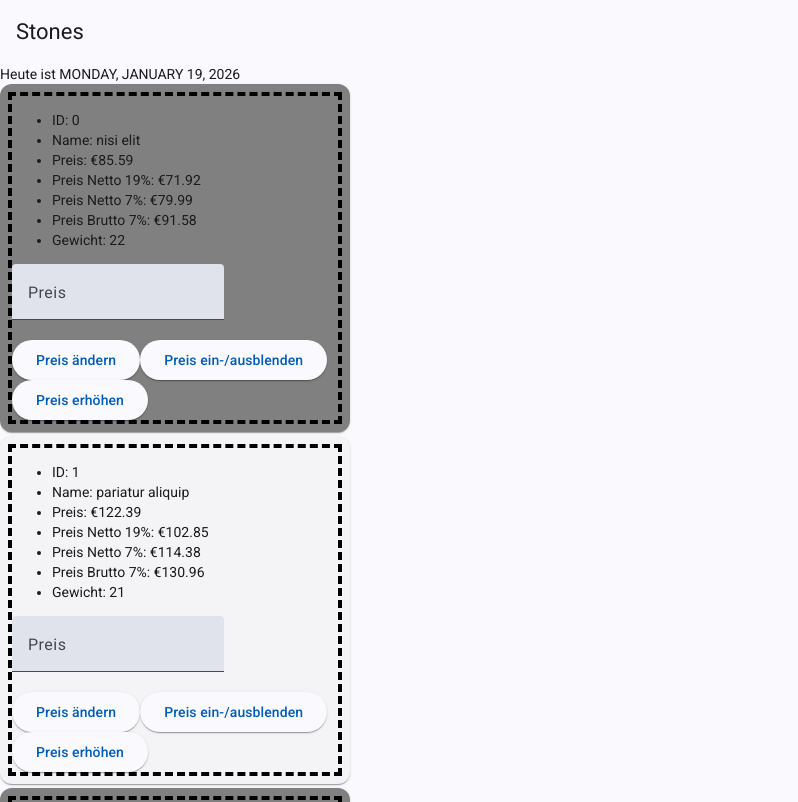
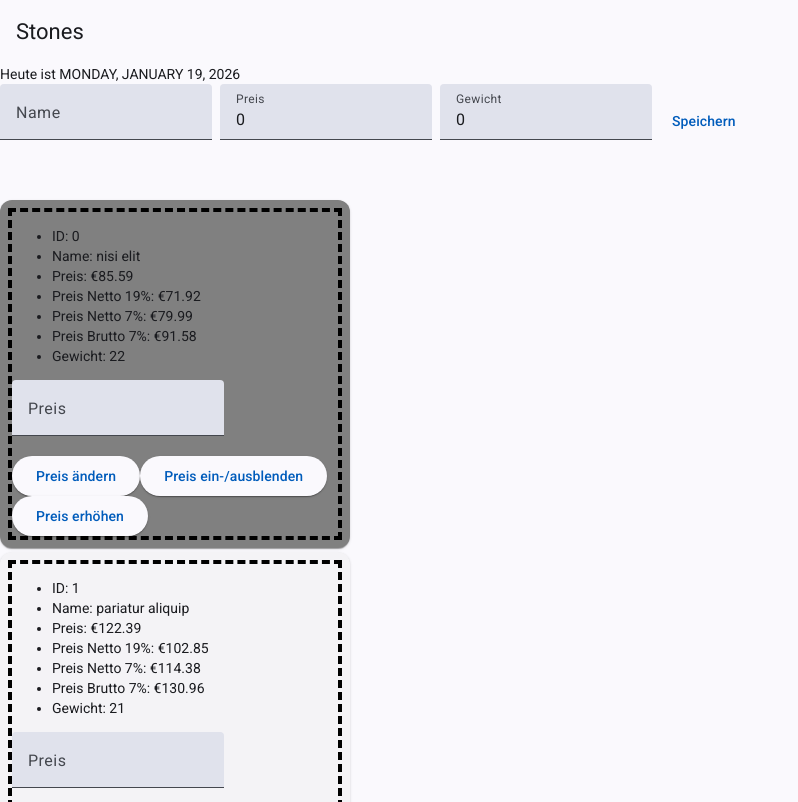
Before and after one commit to dboeckerSN/stones012026, an Angular app: page / in a window 1280 px wide. Shown: the top 802 px of the page, without its empty margins (0-798 px from the left). Built offline with nearby package versions, Linux system fonts and the light colour scheme.

Commit message:
Aufgabe 6.1

```diff
--- a/src/app/app.html
+++ b/src/app/app.html
@@ -1,6 +1,8 @@
 <mat-toolbar><span>Stones</span></mat-toolbar>
 
 <span>Heute ist {{ heute | date : 'fullDate' | uppercase }}</span>
+
+<stn-product-form (saveProduct)="onSaveProduct($event)" />
 @for (product of products; track product.id; let isEven = $even) {
 <mat-card [ngClass]="{ 'even-style': isEven }">
   <stn-product-display [product]="product" (priceChange)="onPriceChange($event)" />
--- a/src/app/app.ts
+++ b/src/app/app.ts
@@ -58,4 +58,8 @@ export class App {
   onPriceChange(price: number) {
     alert('Neuer Preis: ' + price);
   }
+
+  onSaveProduct(product: Product) {
+    this.products.unshift(product);
+  }
 }
--- /dev/null
+++ b/src/app/product/product-form/product-form.css
@@ -0,0 +1,6 @@
+form {
+  margin-bottom: 40px;
+}
+mat-form-field {
+  margin-right: 8px;
+}
--- /dev/null
+++ b/src/app/product/product-form/product-form.html
@@ -0,0 +1,15 @@
+<form [formGroup]="productForm">
+  <mat-form-field>
+    <mat-label>Name</mat-label>
+    <input matInput formControlName="name" />
+  </mat-form-field>
+  <mat-form-field>
+    <mat-label>Preis</mat-label>
+    <input matInput type="number" formControlName="price" />
+  </mat-form-field>
+  <mat-form-field>
+    <mat-label>Gewicht</mat-label>
+    <input matInput type="number" formControlName="weight" />
+  </mat-form-field>
+  <button (click)="save()" matButton>Speichern</button>
+</form>
--- /dev/null
+++ b/src/app/product/product-form/product-form.ts
@@ -0,0 +1,42 @@
+import { Component, inject, output } from '@angular/core';
+import { FormBuilder, FormControl, FormGroup } from '@angular/forms';
+import { Product } from '../product';
+
+@Component({
+  selector: 'stn-product-form',
+  standalone: false,
+  templateUrl: './product-form.html',
+  styleUrl: './product-form.css',
+})
+export class ProductForm {
+  saveProduct = output<Product>();
+
+  productForm = new FormGroup({
+    name: new FormControl(''),
+    price: new FormControl(0),
+    weight: new FormControl(0),
+  });
+
+  /*
+  private readonly fb = inject(FormBuilder);
+  productForm = this.fb.group({
+    name: [''],
+    price: [0],
+    weight: [0],
+  });
+  */
+
+  save() {
+    const formValue = this.productForm.value;
+    if (formValue.name && formValue.price && formValue.weight) {
+      const newProd: Product = {
+        id: -1,
+        name: formValue.name,
+        price: formValue.price,
+        weight: formValue.weight,
+      };
+      this.saveProduct.emit(newProd);
+      this.productForm.reset();
+    }
+  }
+}
```
Also changed, not shown: src/app/product/product-module.ts (+6 -8 lines), 1 other file (tests, documents, lock files or other folders).
